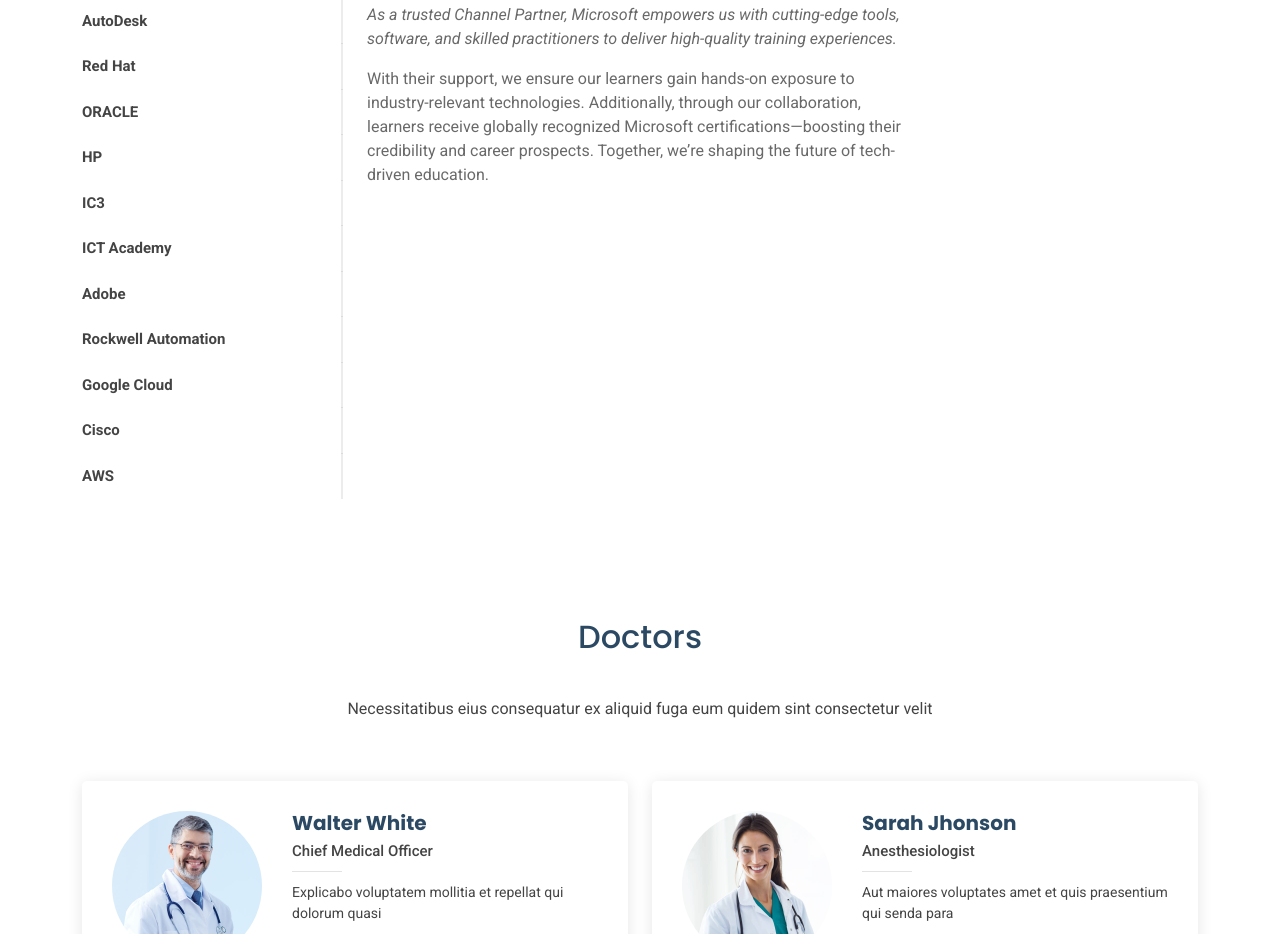
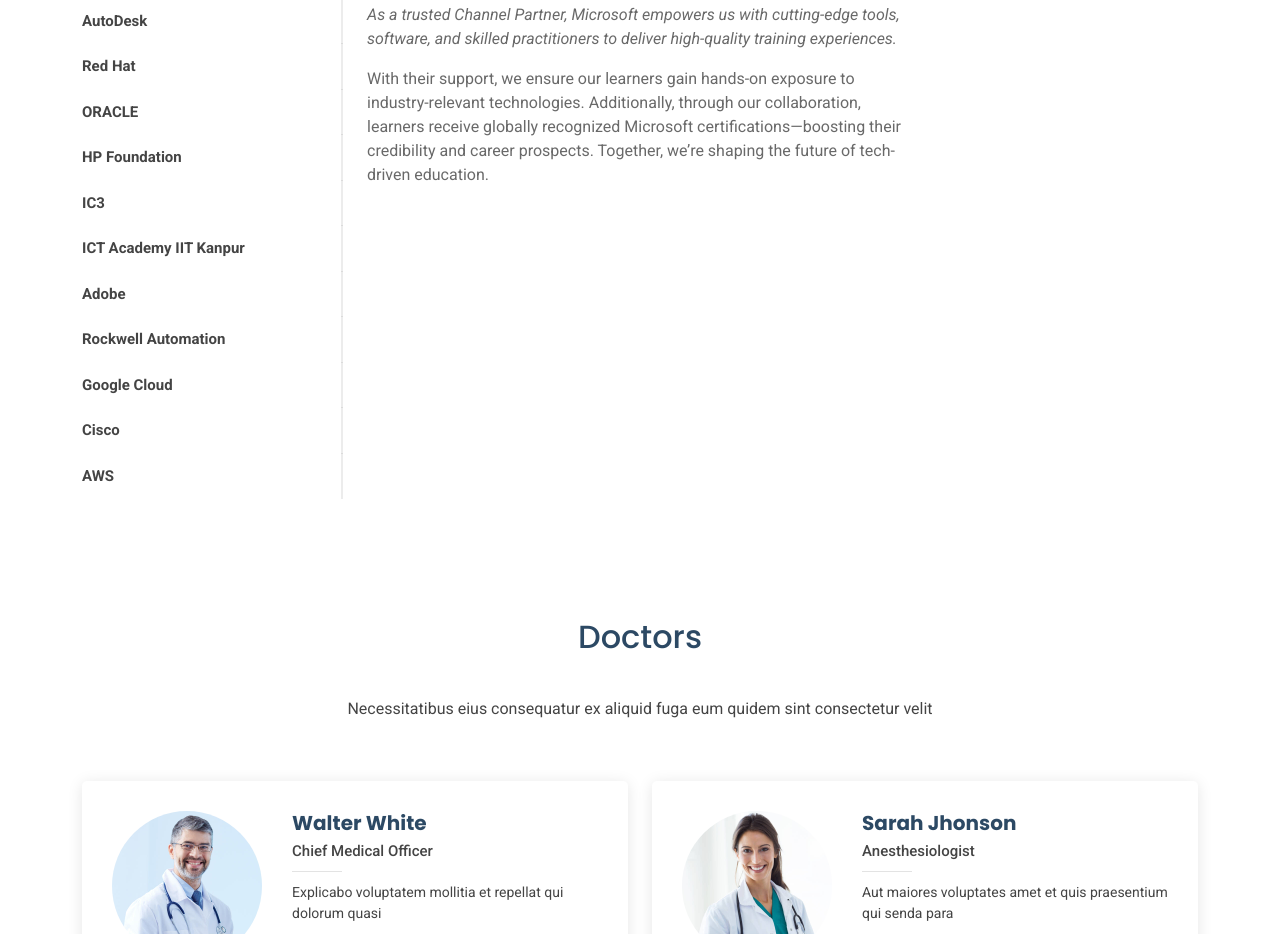
Before and after one commit to raghuramanms2003/intella, a plain HTML site: page index.html in a window 1280 px wide. Shown: the part 3804-4738 px from the top of the page. Drawn offline with Linux system fonts and the light colour scheme.

Commit message:
Your update message here

```diff
--- a/index.html
+++ b/index.html
@@ -441,13 +441,13 @@
                 <a class="nav-link" data-bs-toggle="tab" href="#departments-tab-4">ORACLE</a>
               </li>
               <li class="nav-item">
-                <a class="nav-link" data-bs-toggle="tab" href="#departments-tab-5">HP</a>
+                <a class="nav-link" data-bs-toggle="tab" href="#departments-tab-5">HP Foundation</a>
               </li>
               <li class="nav-item">
                 <a class="nav-link" data-bs-toggle="tab" href="#departments-tab-6">IC3</a>
               </li>
               <li class="nav-item">
-                <a class="nav-link" data-bs-toggle="tab" href="#departments-tab-7">ICT Academy</a>
+                <a class="nav-link" data-bs-toggle="tab" href="#departments-tab-7">ICT Academy IIT Kanpur</a>
               </li>
               <li class="nav-item">
                 <a class="nav-link" data-bs-toggle="tab" href="#departments-tab-8">Adobe</a>
@@ -521,7 +521,7 @@
               <div class="tab-pane" id="departments-tab-5">
                 <div class="row">
                   <div class="col-lg-8 details order-2 order-lg-1">
-                    <h3>HP</h3>
+                    <h3>HP Foundation</h3>
                     <p class="fst-italic">As a trusted Channel Partner, HP empowers us with advanced computing solutions and industry expertise to deliver high-quality, tech-driven training.</p>
                     <p>Their support includes the latest hardware and professional resources to enhance the learning experience. We conduct the training, while HP recognizes and certifies the learners’ skills through globally respected credentials. Together, we’re enabling the next generation of IT professionals to thrive in a rapidly evolving digital world.</p>
                   </div>
```
